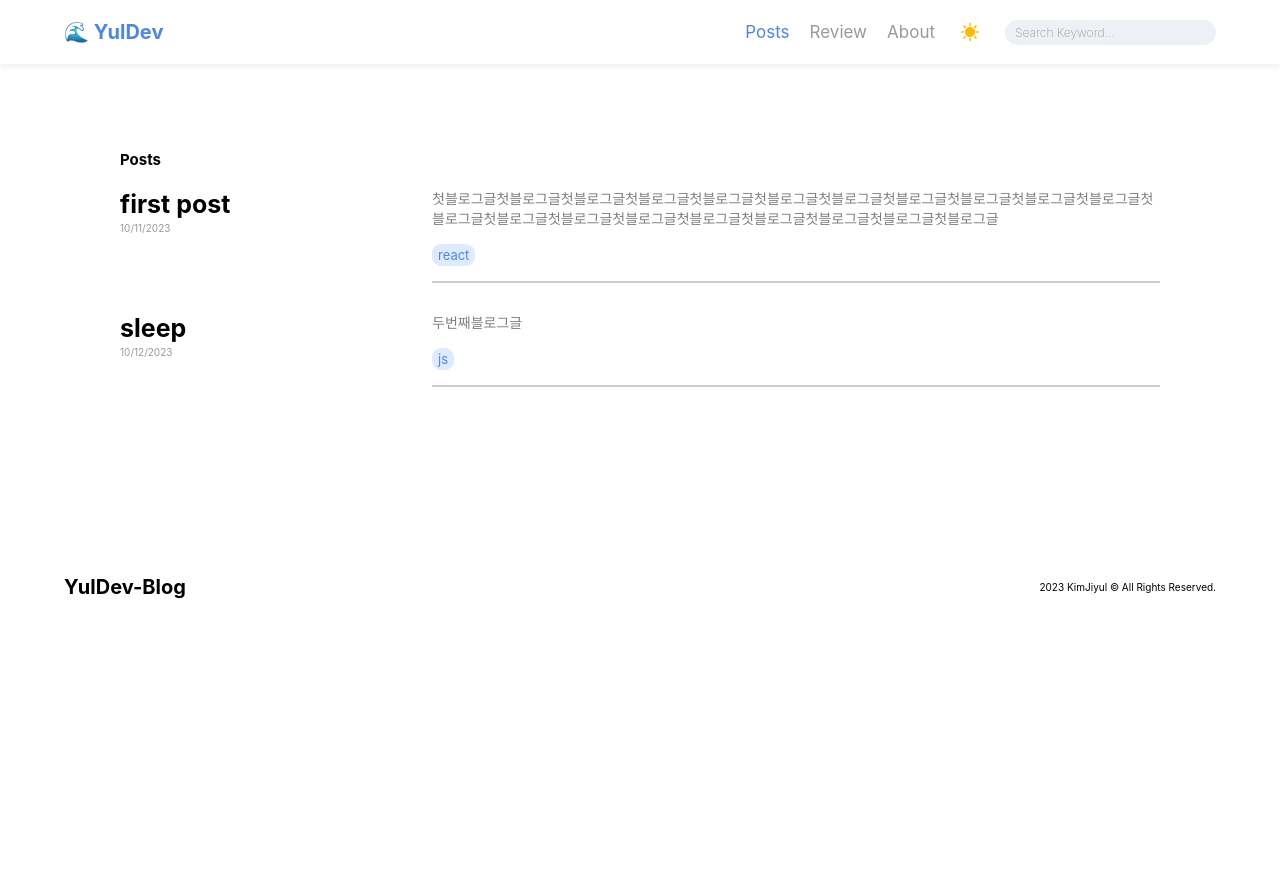
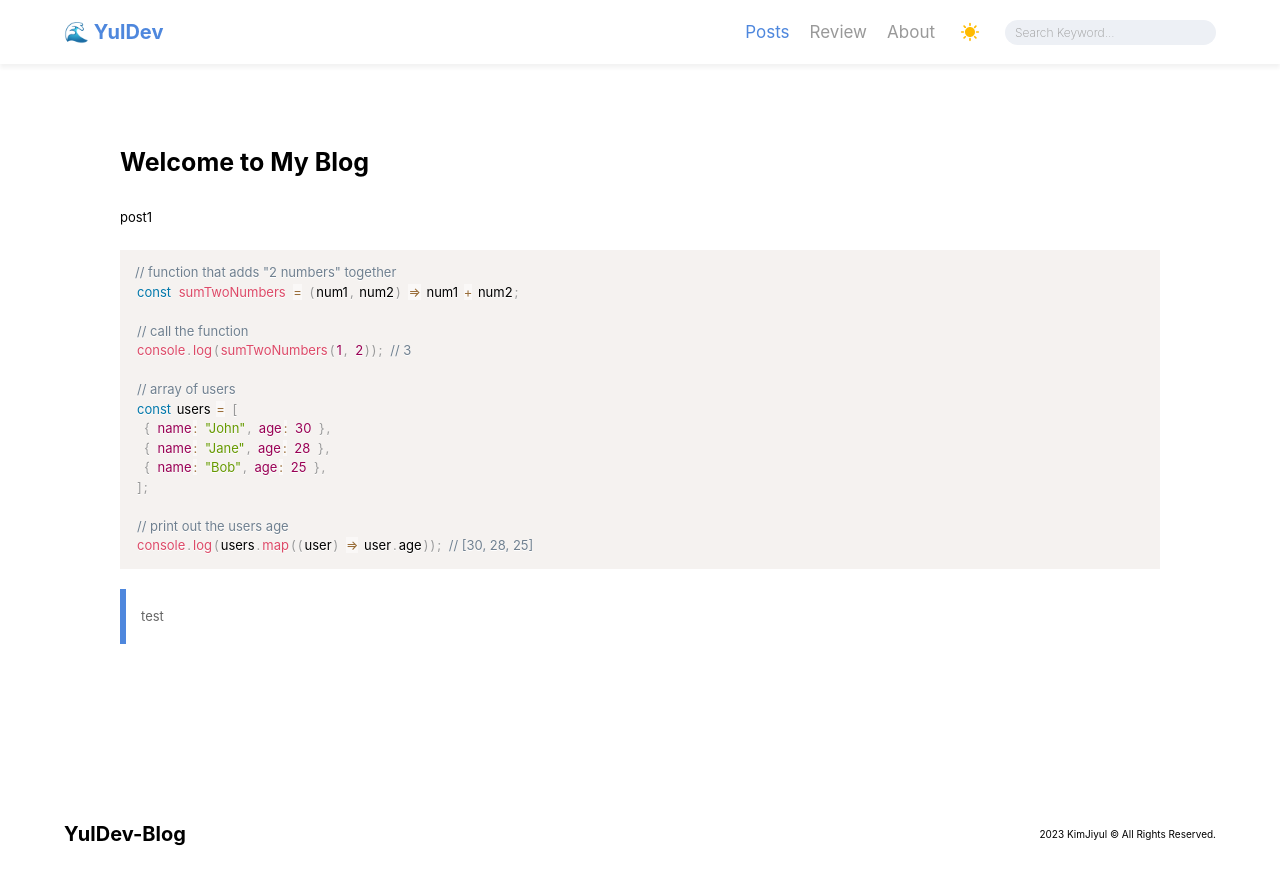
Before and after one commit to yul-dev-k/yul-dev-blog, a React (Create React App) app: page /posts/1 in a window 1280 px wide. Before the commit the page ends 800 px from the top, so only its background shows below. Built offline with nearby package versions, Linux system fonts and the light colour scheme; a web font is replaced by a local one.

Commit message:
Fix: posts 하위 라우터 렌더링 되지 않는 이슈 해결

```diff
--- a/src/App.js
+++ b/src/App.js
@@ -6,7 +6,7 @@ import About from "./components/sub/about/About";
 import "./styles/Global.scss";
 import Visual from "./components/main/visual/Visual";
 import Posts from "./components/sub/posts/Posts";
-import Detail from "./components/sub/posts/Detail";
+import Post from "./components/sub/posts/Post";
 
 function App() {
   return (
@@ -14,8 +14,9 @@ function App() {
       <Header />
       <Routes>
         <Route exact path="/" element={<Visual />} />
-        <Route path="/posts" element={<Posts />}>
-          <Route path=":id" element={<Detail />} />
+        <Route path="/posts/*">
+          <Route index element={<Posts />} />
+          <Route path=":id" element={<Post />} />
         </Route>
         <Route path="/review" element={<Review />} />
         <Route path="/about" element={<About />} />
--- a/src/components/sub/posts/Detail.jsx
+++ b/src/components/sub/posts/Post.jsx
@@ -4,7 +4,7 @@ import ReactMarkdown from "react-markdown";
 import remarkGfm from "remark-gfm";
 import { Prism as SyntaxHighlighter } from "react-syntax-highlighter";
 import { useParams } from "react-router-dom";
-import "./Detail.scss";
+import "./Post.scss";
 
 function Detail() {
   const { id } = useParams();
--- a/src/components/sub/posts/Posts.jsx
+++ b/src/components/sub/posts/Posts.jsx
@@ -3,10 +3,9 @@ import "./Posts.scss";
 import postList from "../../../posts.json";
 import { Link } from "react-router-dom";
 
-function Post({ post }) {
-  console.log(post);
+function PostList({ post }) {
   return (
-    <Link to={`/detail/${post.id}`}>
+    <Link to={`${post.id}`}>
       <article className="pre-con">
         <div className="left">
           <h1>{post.title}</h1>
@@ -27,7 +26,7 @@ export default function Posts() {
     <Layout title={"Posts"}>
       {postList.map((post) => (
         <>
-          <Post post={post} key={post.id} />
+          <PostList post={post} key={post.id} />
         </>
       ))}
     </Layout>
```
Also changed, not shown: src/components/sub/posts/Post.scss (renamed from src/components/sub/posts/Detail.scss).
